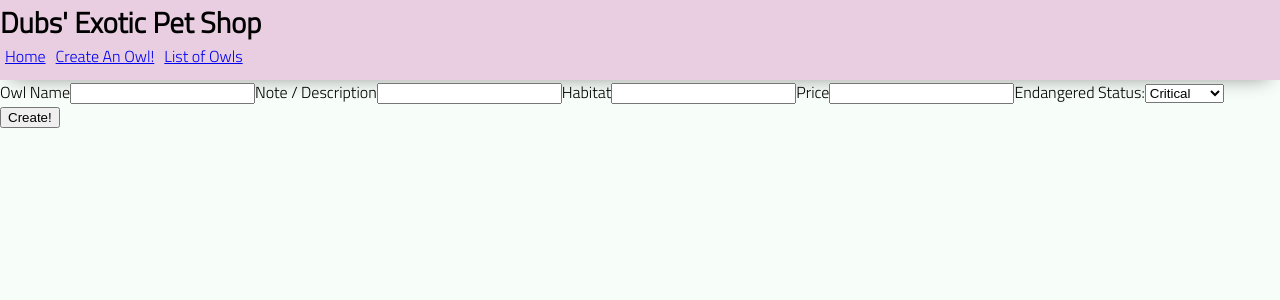
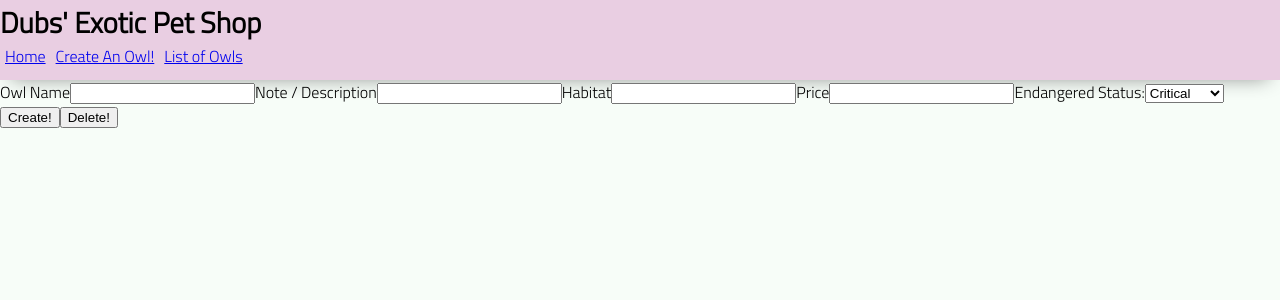
Before and after one commit to dimitraweinstein/full-stack-owl-petshop-, a React (Create React App) app: page /createpage in a window 1280 px wide. Shown: the top 300 px of the page. Built offline with nearby package versions, Linux system fonts and the light colour scheme.

Commit message:
create owl form works on submit, delete and update buttons are broken

```diff
--- a/src/CreatePage.js
+++ b/src/CreatePage.js
@@ -1,5 +1,5 @@
 import React, { Component } from 'react'
-import { createOwl } from './fetch-utils.js';
+import { createOwl, deleteOwl } from './fetch-utils.js';
 
 export default class CreatePage extends Component {
 
@@ -42,7 +42,21 @@ export default class CreatePage extends Component {
             endangered: this.state.endangered_id
         });
 
-        this.props.history.push('/')
+        this.props.history.push('/listpage')
+    }
+
+    handleDeleteOwl = async (e) => {
+        e.preventDefault();
+
+        await deleteOwl({
+            name: this.state.name,
+            note: this.state.note,
+            habitat: this.state.habitat,
+            price: this.state.price,
+            endangered: this.state.endangered_id
+        });
+
+        this.props.history.push('/listpage')
     }
 
     render() {
@@ -74,6 +88,7 @@ export default class CreatePage extends Component {
                         </select>
                     </label>
                     <button>Create!</button>
+                    <button onClick={this.handleDeleteOwl}>Delete!</button>
                 </form>
             </div>
         )
--- a/src/DetailPage.js
+++ b/src/DetailPage.js
@@ -1,6 +1,6 @@
 
 import React, { Component } from 'react'
-import { getOneOwl, getAllEndangered, updateOwl } from './fetch-utils.js';
+import { getOneOwl, getAllEndangered, updateOwl, deleteOwl } from './fetch-utils.js';
 
 export default class DetailPage extends Component {
     state = {
@@ -57,12 +57,25 @@ export default class DetailPage extends Component {
             habitat: this.state.habitat,
             price: this.state.price,
             endangered: this.state.endangered,
-            endangered_id: this.state.endangered_id
+            endangered_id: this.state.endangered
         });
 
         this.props.history.push('/listpage')
     }
 
+    handleDeleteOwl = async (e) => {
+        e.preventDefault();
+
+        await deleteOwl({
+            name: this.state.name,
+            note: this.state.note,
+            habitat: this.state.habitat,
+            price: this.state.price,
+            endangered: this.state.endangered
+        });
+        this.setState();
+        this.props.history.push('/listpage')
+    }
 
     render() {
         return (
@@ -86,16 +99,20 @@ export default class DetailPage extends Component {
                     </label>
                     <label>
                         Endangered Status:
-                        <select selected={this.state.endangered} onChange={this.handleEndangeredChange}>
-                            {this.state.endangered.map(endangered =>
+                        <select onChange={this.handleEndangeredChange}>
+                            <option value="1">Critical</option>
+                            <option value="2">Moderate</option>
+                            <option value="3">None</option>
+                            {/* {this.state.endangered.map(endangered =>
                                 <option
                                     defaultValue={endangered.id === this.state.endangered_id}
-                                    value={endangered.id}>
+                                    key={endangered.id}>
                                     {endangered.endangered}
-                            </option>)}
+                            </option>)} */}
                         </select>
                     </label>
-                    <button>Update!</button>
+                    <button type="submit" value="submit">Update!</button>
+                    <button type="delete" value="delete" onClick={this.handleDeleteOwl}>Delete!</button>
                 </form>
             </div>
         )
--- a/src/ListPage.js
+++ b/src/ListPage.js
@@ -20,11 +20,10 @@ export default class ListPage extends Component {
                 {
                     this.state.owls.map(owl => <Link to={`/owls/${owl.id}`}>
                         <div>
-                            <p>{owl.name}</p>
-                            <p>{owl.note}</p>
-                            <p>{owl.habitat}</p>
-                            <p>{owl.price}</p>
-                            <p>{ owl.endangered }</p>
+                            <li key={1}>{owl.name}</li>
+                            <li key={2}>{owl.note}</li>
+                            <li key={3}>{owl.price}</li>
+                            <li key={4}>{ owl.endangered }</li>
                         </div>
                     </Link>)
 
```
